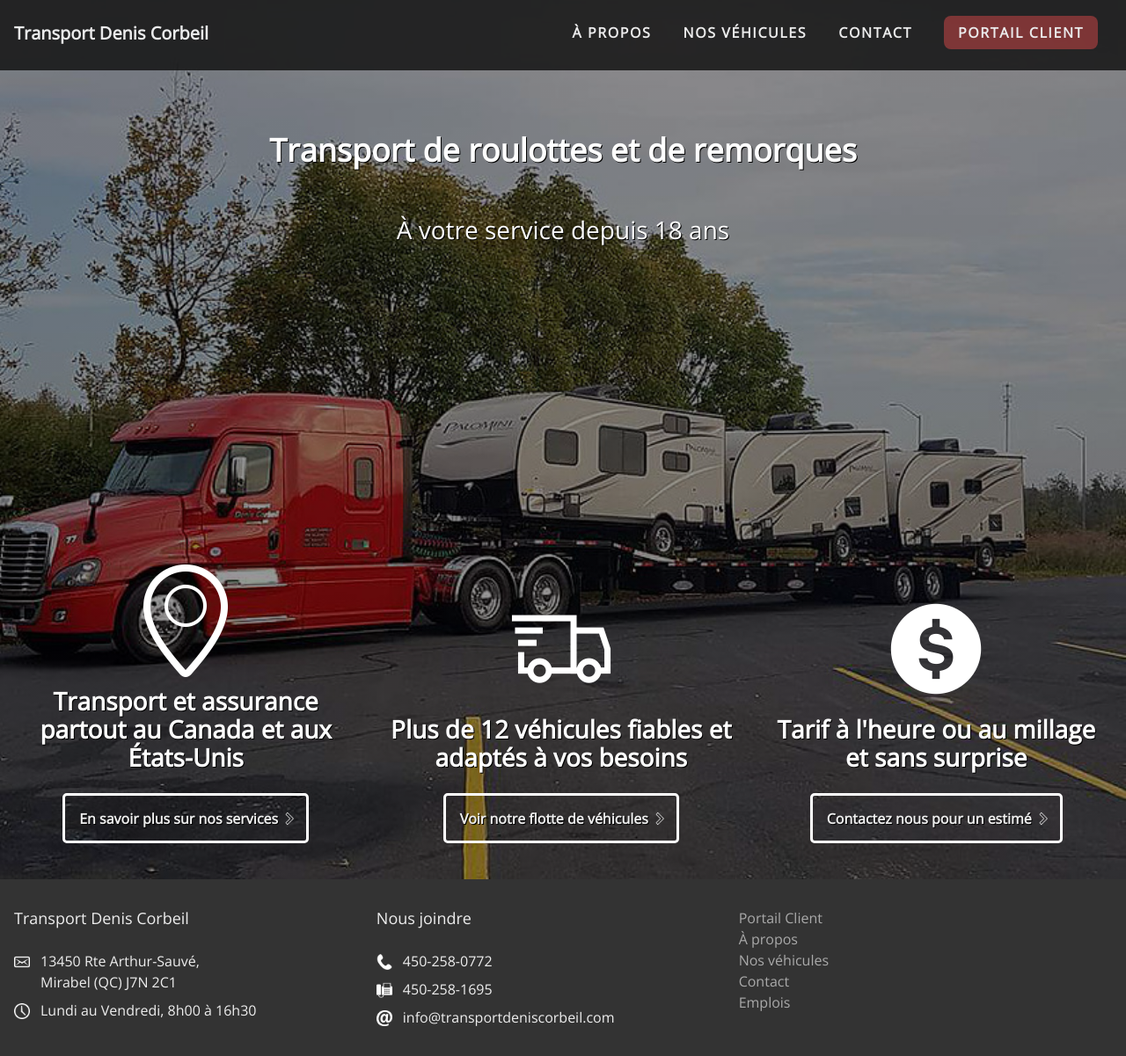
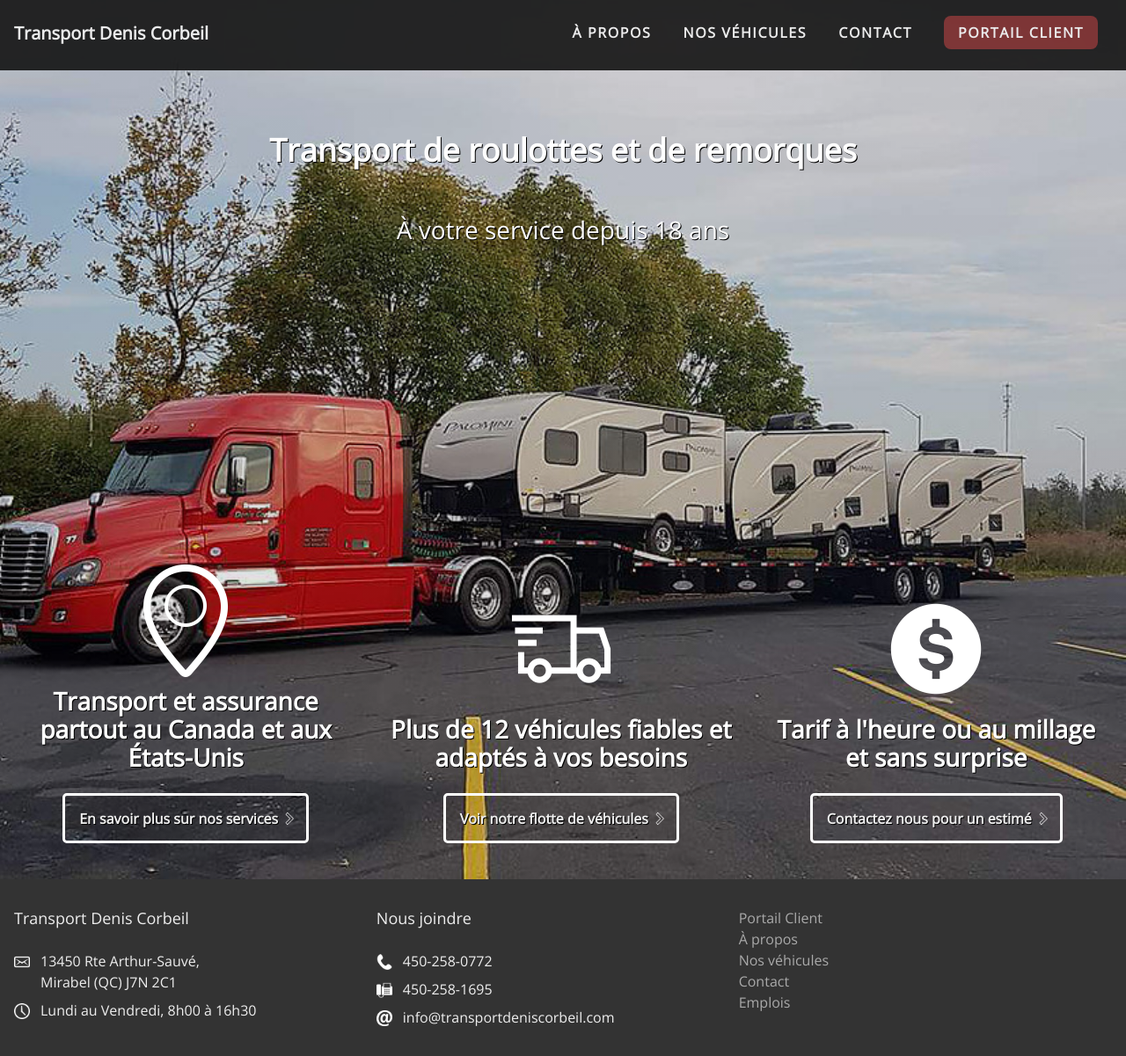
Before and after one commit to ouarez/tdc-jekyll, a Jekyll site: the page built from index.md, in a window 1280 px wide. Shown: the whole page at 88% size. Built offline with Jekyll 4.4.1, drawn with Linux system fonts in a browser that asks for light colours; nearby versions of some CDN libraries; a script that is not in the unit is left out.

Commit message:
removed opacity from hero image

```diff
--- a/css/main.scss
+++ b/css/main.scss
@@ -131,8 +131,8 @@
     background:
         /* top, transparent black, faked with gradient */
         linear-gradient(
-          rgba(0, 0, 0, 0.4),
-          rgba(0, 0, 0, 0.4)
+          rgba(0, 0, 0, 0.1),
+          rgba(0, 0, 0, 0.1)
         ),
         /* bottom, image */
         url();
```
